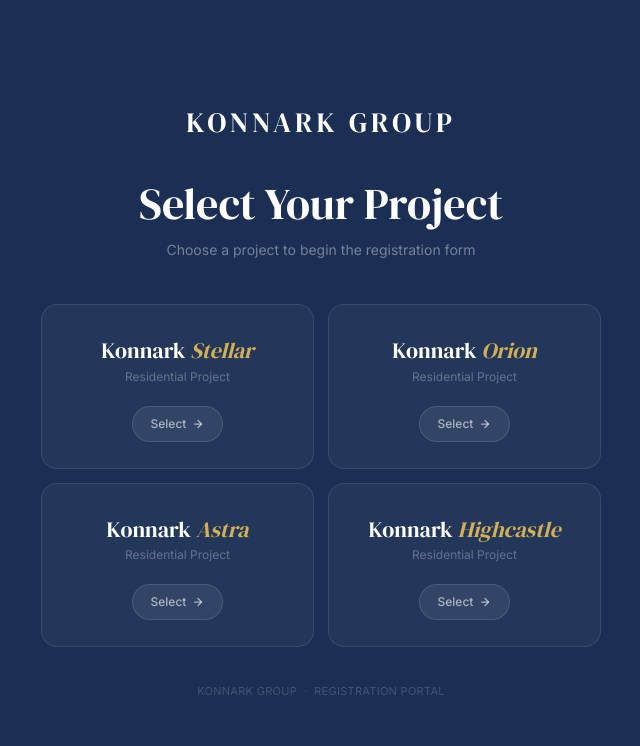
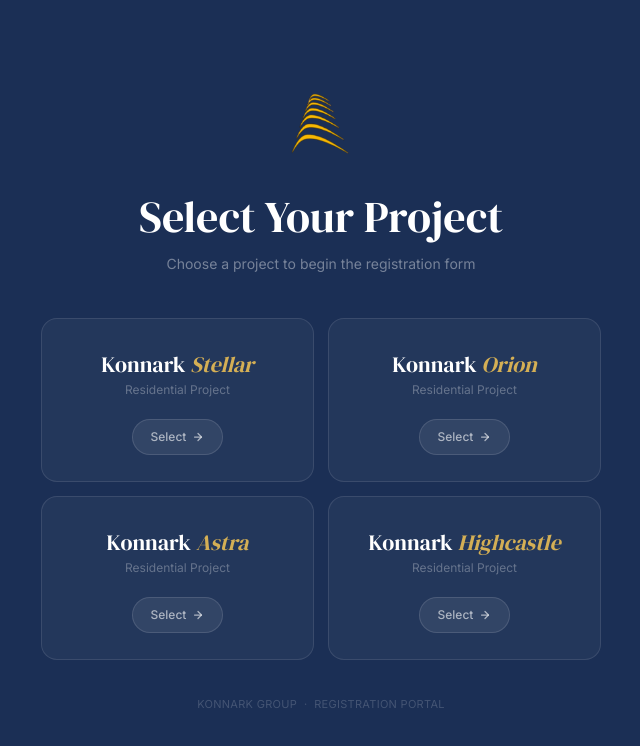
Before and after one commit to Kundan-23/konnarkregistrationform, a plain HTML site: page index.html in a window 1280 px wide. Shown: the whole page, without its empty margins (319-959 px from the left). Drawn offline with nearby package versions, Linux system fonts and the light colour scheme.

Commit message:
Add Konnark emblem logo with transparency to project and update header/landing display

```diff
--- a/index.html
+++ b/index.html
@@ -445,15 +445,15 @@
 .pl-card:hover { border-color: rgba(212,175,85,.45); background: rgba(255,255,255,.07); transform: translateY(-2px); }
 .pl-card:active { transform: translateY(0); }
 /* logo area on landing */
-.pl-brand-logo { margin-bottom: 36px; text-align: center; }
-.pl-logo-img { height: 64px; max-width: 220px; object-fit: contain; filter: brightness(0) invert(1); }
+.pl-brand-logo { margin-bottom: 24px; text-align: center; }
+.pl-logo-img { height: 75px; max-width: 220px; object-fit: contain; }
 .pl-logo-fallback {
   display: none;
   font-family: 'DM Serif Display', Georgia, serif;
   font-size: 28px; font-weight: 400; color: #fff; letter-spacing: 4px;
 }
 /* header logo */
-.header-logo-img { height: 36px; max-width: 140px; object-fit: contain; filter: brightness(0) invert(1); vertical-align: middle; margin-right: 12px; }
+.header-logo-img { height: 42px; max-width: 140px; object-fit: contain; vertical-align: middle; margin-right: 12px; }
 
 .pl-card-name {
   font-family: 'DM Serif Display', Georgia, serif;
```
Also changed, not shown: konnark-stellar-form.html (+3 -3 lines), logo.png (added).
